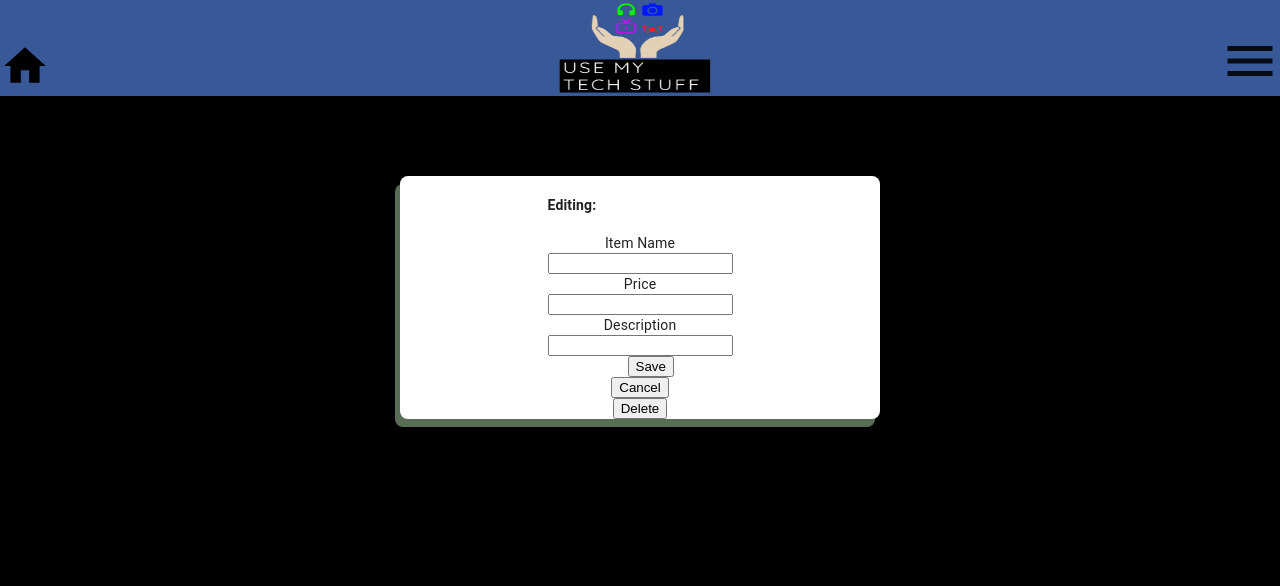
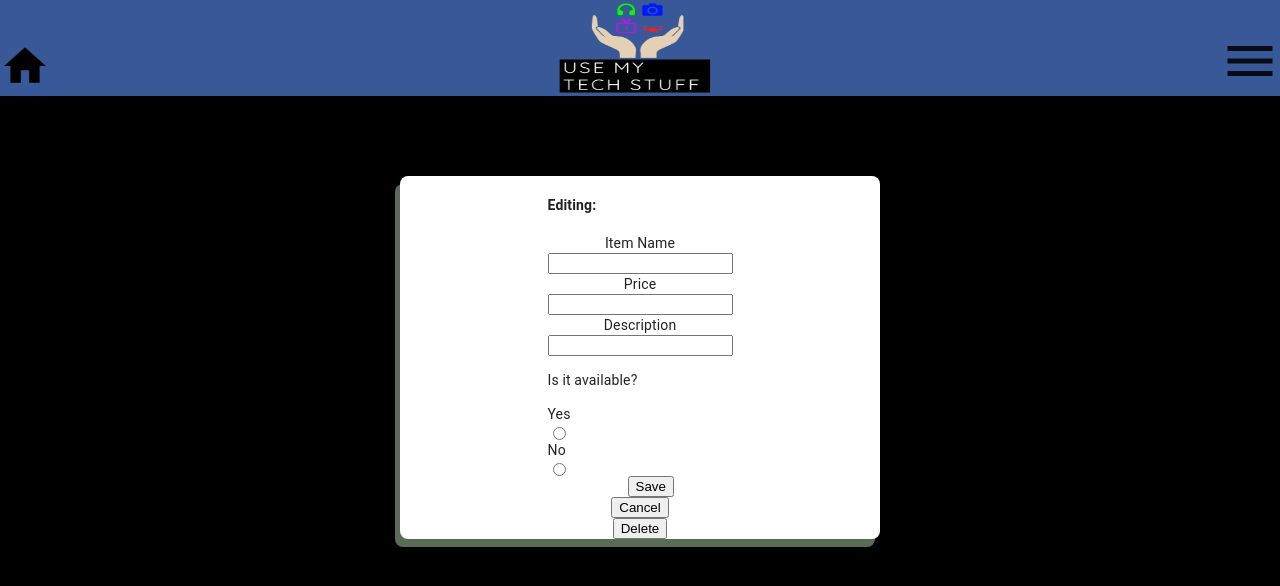
Before and after one commit to usemytechstuff-tt17/Front-End, a React (Create React App) app in the folder use-my-tech-stuff/: page /editpage/1 in a window 1280 px wide. Shown: the top 586 px of the page. Built offline with nearby package versions, Linux system fonts and the light colour scheme; no server answers; sample sign-in values are in the browser's storage.

Commit message:
added ability to change item's availability status when we create a listing and edit it

```diff
--- a/use-my-tech-stuff/src/components/CreateListing.js
+++ b/use-my-tech-stuff/src/components/CreateListing.js
@@ -22,6 +22,7 @@ const initialFormValues = {
 	item_name: '',
 	item_price: '',
 	item_description: '',
+    item_available:''
 };
 
 const CreateListing = () => {
@@ -94,6 +95,23 @@ const CreateListing = () => {
 						required
 					/>
 				</label>
+				<p style={{color:'black'}} >Is it available?</p>
+                <label style={{color:'black'}}  for='item_yes'>Yes</label>
+                <input
+                type= "radio"
+                id='item_yes'
+                onChange={onChange}
+                value= {true}
+                name= "item_available"
+                />
+                <label style={{color:'black'}} for='item_no'>No</label>
+                <input
+                type= "radio"
+                id='item_no'
+                onChange={onChange}
+                value= {false}
+                name= "item_available"
+                />
 				<br />
 				<Button variant='contained' type='submit'>
 					Submit
--- a/use-my-tech-stuff/src/components/EditPageForm.js
+++ b/use-my-tech-stuff/src/components/EditPageForm.js
@@ -8,6 +8,7 @@ const initialState= {
     item_name: '',
     item_price: '',
     item_description: '',
+    item_available:''
 };
 
 const EditPageForm = () => {
@@ -21,7 +22,7 @@ const EditPageForm = () => {
         axiosWithAuth()
         .get(`/items/${id}`)
         .then(res => {
-            setEditItem(res.data)
+            setEditItem(res.data);
         })
         .catch(err => {
             console.log(err.response)
@@ -99,6 +100,23 @@ const EditPageForm = () => {
                 name= "item_description"
                 />
             </label>
+            <p>Is it available?</p>
+                <label for='item_yes'>Yes</label>
+                <input
+                type= "radio"
+                id='item_yes'
+                onChange={changeHandler}
+                value= {true}
+                name= "item_available"
+                />
+                <label for='item_no'>No</label>
+                <input
+                type= "radio"
+                id='item_no'
+                onChange={changeHandler}
+                value= {false}
+                name= "item_available"
+                />
             <div className='buttonContainer'>
                 <button>Save</button>
             </div>
```
